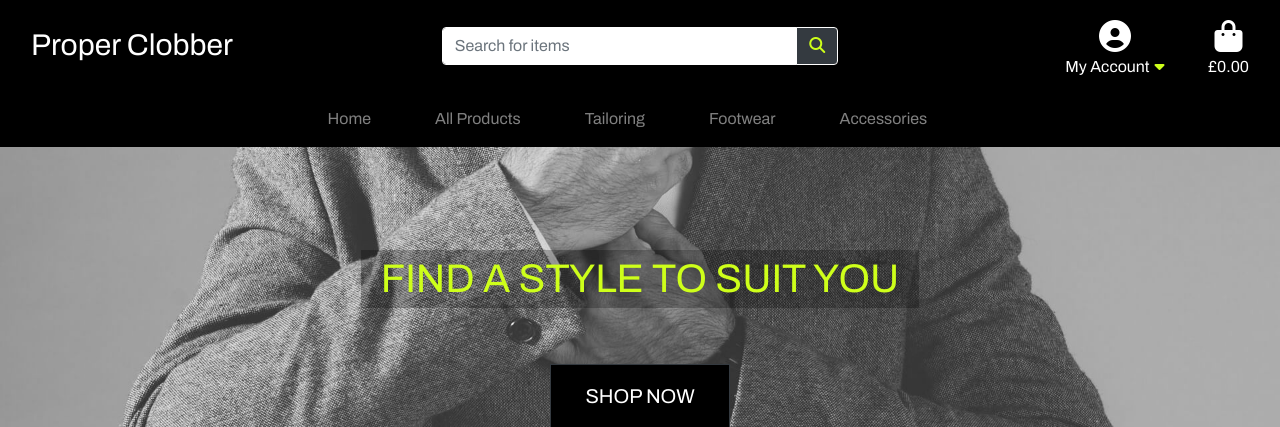
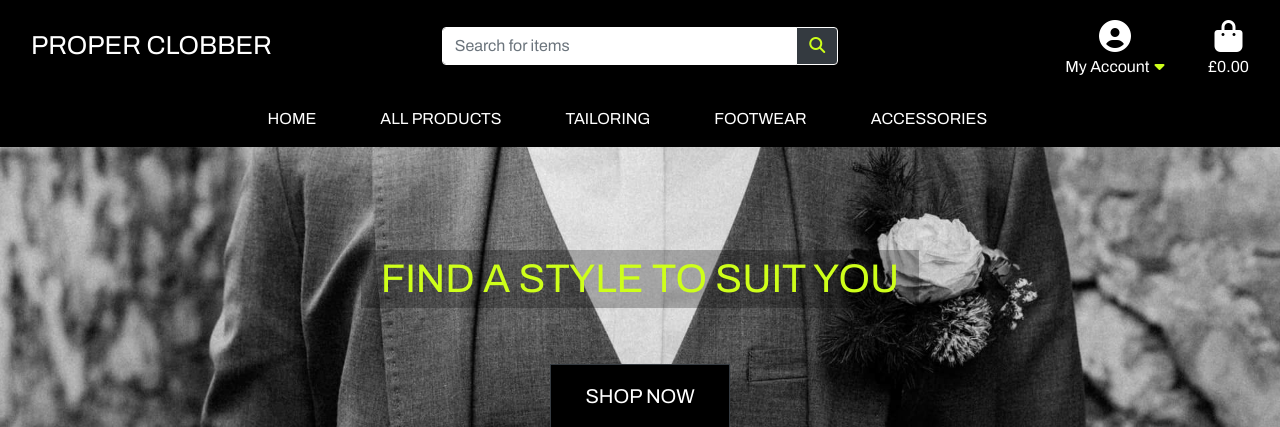
Before and after one commit to PaulFrankling/proper_clobber, a Django app: page / in a window 1280 px wide. Shown: the top 427 px of the page. Run offline with Django 3.2, Linux system fonts and the light colour scheme; some libraries are stand-ins or nearby versions.

Commit message:
Changed navbar styling and changed home background image

```diff
--- a/static/css/base.css
+++ b/static/css/base.css
@@ -14,9 +14,10 @@ body {
 
 .site-logo {
     color: #FFFFFF;
-    font-size: 30px;
+    font-size: 26px;
     font-weight: bold;
     text-decoration: none;
+    text-transform: uppercase;
 }
 
 .site-logo:hover {
@@ -39,6 +40,16 @@ body {
 
 .mob-nav-icons {
     font-size: 22px;
+}
+
+.navbar-nav li a {
+    color: #FFFFFF;
+    text-transform: uppercase;
+    font-size: 16px;
+}
+
+.navbar-nav li a:hover {
+    color: #CEFF1A;
 }
 
 .home-slogan {
--- a/templates/base.html
+++ b/templates/base.html
@@ -107,7 +107,7 @@
                 <div class="col-12 my-auto py-1 py-lg-0"></div>
             </div>
             <div class="row bg-black">
-                <nav class="navbar navbar-expand-lg navbar-dark w-100">
+                <nav class="navbar navbar-expand-lg w-100">
                     <button class="navbar-toggler border-0" type="button" data-toggle="collapse" data-target="#site-nav" aria-controls="site-nav" aria-expanded="false" aria-label="Toggle navigation">
                         <span><i class="fas fa-bars"></i></span>
                     </button>
--- a/templates/includes/site-nav.html
+++ b/templates/includes/site-nav.html
@@ -1,29 +1,29 @@
 <div class="collapse navbar-collapse" id="site-nav">
     <ul class="navbar-nav mx-auto w-auto">
         <li class="nav-item">
-            <a class="nav-link font-weight-bold mr-5" href="{% url 'home' %}" id="home-link">
+            <a class="nav-link mr-5" href="{% url 'home' %}" id="home-link">
                 Home
             </a>
         </li>
         <li class="nav-item">
-            <a class="nav-link font-weight-bold mr-5" href="#" id="all-products-link">
+            <a class="nav-link mr-5" href="#" id="all-products-link">
                 All Products
             </a>
         </li>
         <li class="nav-item dropdown">
-            <a class="nav-link font-weight-bold mr-5" href="#" id="tailoring-link" data-toggle="dropdown"
+            <a class="nav-link mr-5" href="#" id="tailoring-link" data-toggle="dropdown"
                 aria-haspopup="true" aria-expanded="false">
                 Tailoring
             </a>
         </li>
         <li class="nav-item dropdown">
-            <a class="nav-link font-weight-bold mr-5" href="#" id="footwear-link" data-toggle="dropdown"
+            <a class="nav-link mr-5" href="#" id="footwear-link" data-toggle="dropdown"
                 aria-haspopup="true" aria-expanded="false">
                 Footwear
             </a>
         </li>
         <li class="nav-item dropdown">
-            <a class="nav-link font-weight-bold mr-5" href="#" id="accessories-link" data-toggle="dropdown"
+            <a class="nav-link mr-5" href="#" id="accessories-link" data-toggle="dropdown"
                 aria-haspopup="true" aria-expanded="false">
                 Accessories
             </a>
```
Also changed, not shown: static/images/homepage-bg.jpg.
